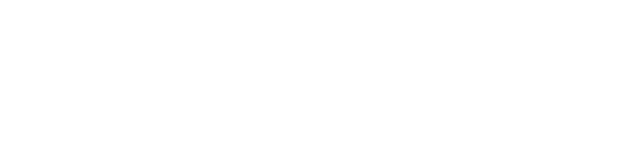
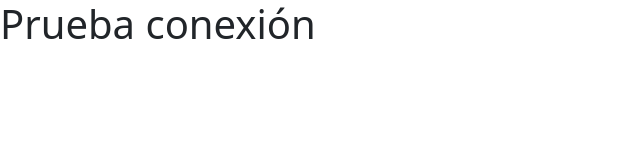
Before and after one commit to Mliberona/MonkeyMusic-v3, a plain HTML site: page product.html in a window 1280 px wide. Shown: the whole page, without its empty margins (0-640 px from the left). Drawn offline with Linux system fonts and the light colour scheme.

Commit message:
Commit test

```diff
--- a/product.html
+++ b/product.html
@@ -9,6 +9,7 @@
 </head>
 <body>
 
+    <h1>Prueba conexión</h1>
 
     <script src="assets/js/bootstrap.min.js"></script>
 </body>
```
